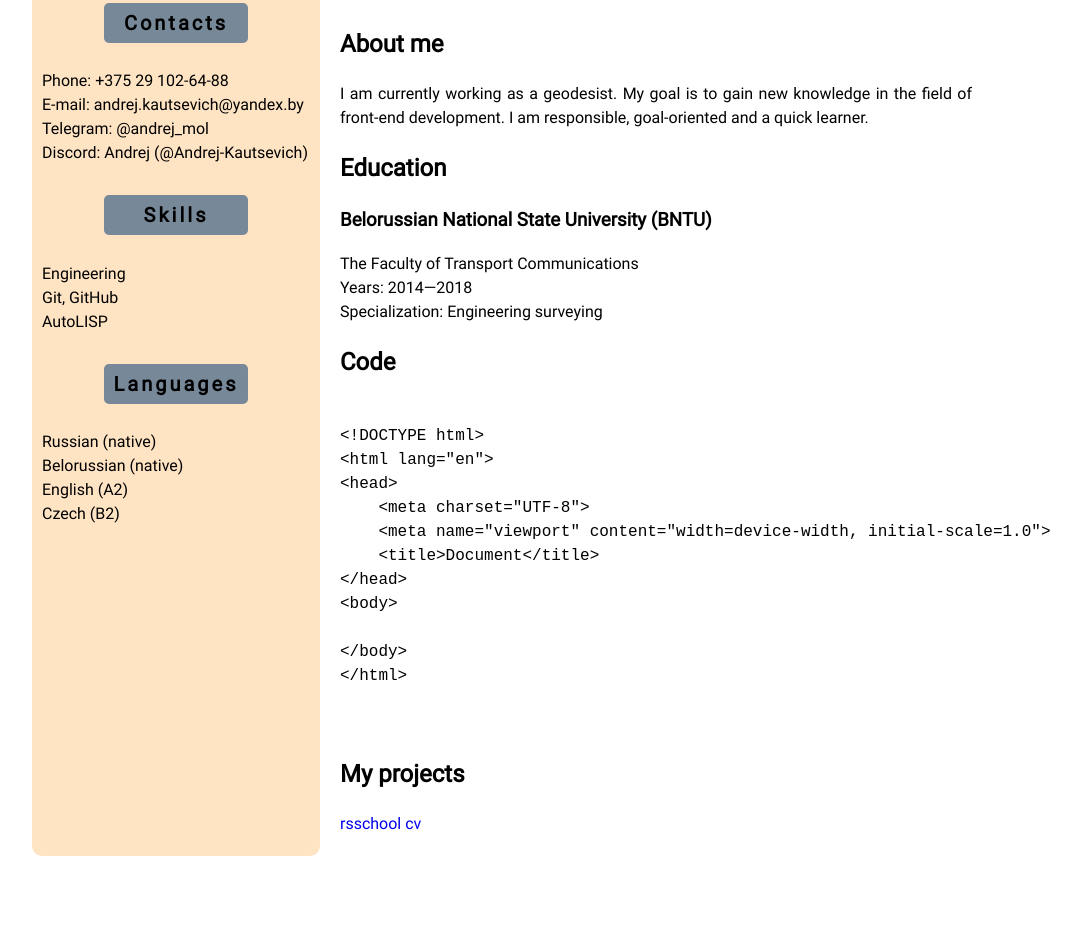
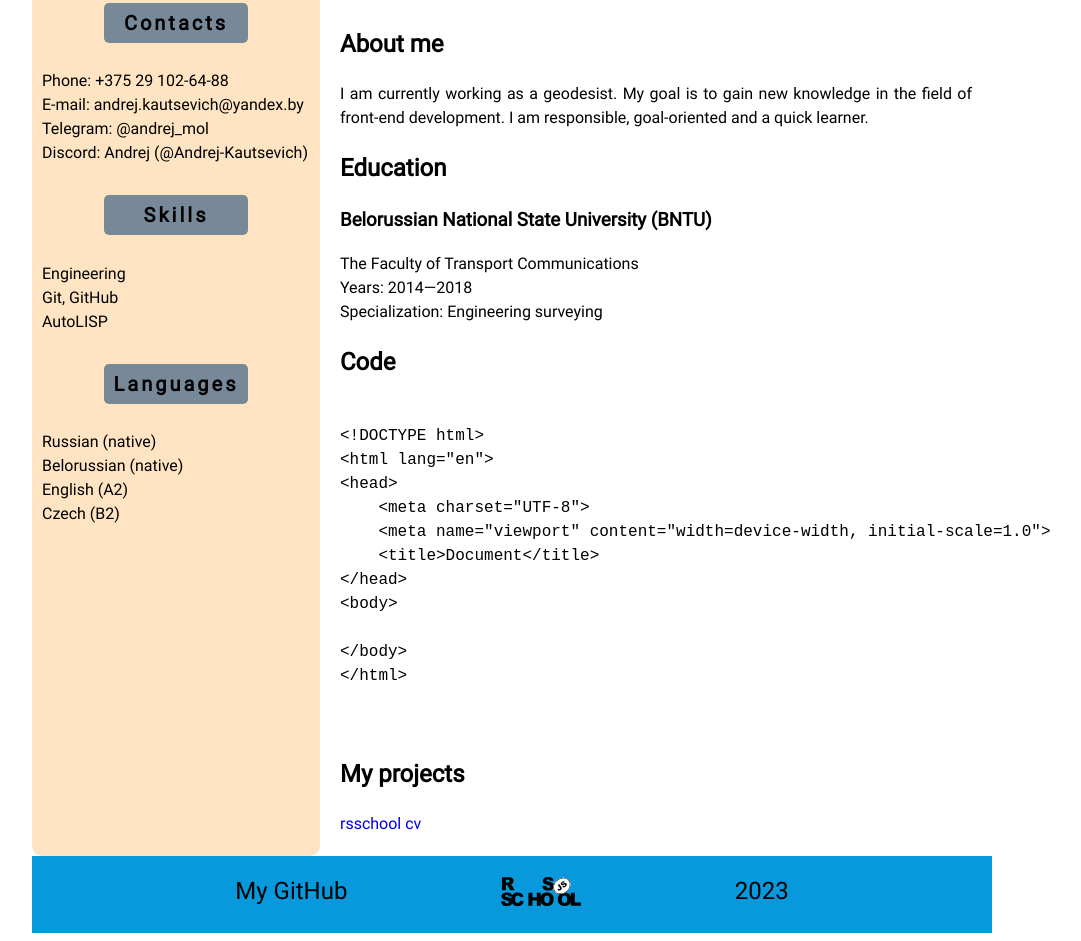
Before and after one commit to Andrej-Kautsevich/rsschool-cv, a plain HTML site: page index.html in a window 1280 px wide. Shown: the part 281-1222 px from the top of the page, without its empty margins (128-1209 px from the left). Before the commit the page ends 1145 px from the top, so only its background shows below. Drawn offline with Linux system fonts and the light colour scheme.

Commit message:
feat: add footer

```diff
--- a/index.html
+++ b/index.html
@@ -98,15 +98,18 @@
                 </section>
                 <section class="section" id="projects">
                     <h2>My projects</h2>
-                    <a style="text-decoration: none;" href="https://github.com/Andrej-Kautsevich/rsschool-cv/blob/main/cv.md">rsschool cv</a>
+                    <a style="text-decoration: none;"
+                        href="https://github.com/Andrej-Kautsevich/rsschool-cv/blob/main/cv.md">rsschool cv</a>
                 </section>
             </div>
         </div>
     </main>
     <footer class="footer">
-        <div class="container">
-
-        </div>
+        <a href="https://github.com/Andrej-Kautsevich">My GitHub</a>
+        <a href="https://rs.school/js/">
+            <img src="\rsschool-cv\assets\rs_school_js.svg" alt="Rsschool icon" height="30px">
+        </a>
+        <time datetime="2023-07-09">2023</time>
     </footer>
 </body>
 
--- a/style.css
+++ b/style.css
@@ -38,16 +38,17 @@ h1 {
     box-sizing: border-box;
 }
 
-.container {
+.container,
+.footer {
     max-width: 960px;
     margin: 0 auto;
     display: flex;
     flex-wrap: wrap;
-    width: 100%;
 }
 
 .nav,
-.header-menu {
+.header-menu,
+footer {
     width: 100%;
 }
 
@@ -105,11 +106,29 @@ h1 {
     width: 70%;
 }
 
+.footer {
+    justify-content: space-evenly;
+    background-color: #0899dd;
+    font-size: 24px;
+    padding: 20px 50px;
+    line-height: 30px;
+    color: black;
+}
+
+.footer a {
+    text-decoration: none;
+    transition: .3s;
+    color: black;
+}
+
+.footer a:hover {
+    color: red;
+}
+
 .left-side-list {
     padding: 10px;
     list-style: none;
 }
-
 
 .left-side-section {
     margin: 0 0 20px 0;
```
Also changed, not shown: assets/rs_school_js.svg (added).
